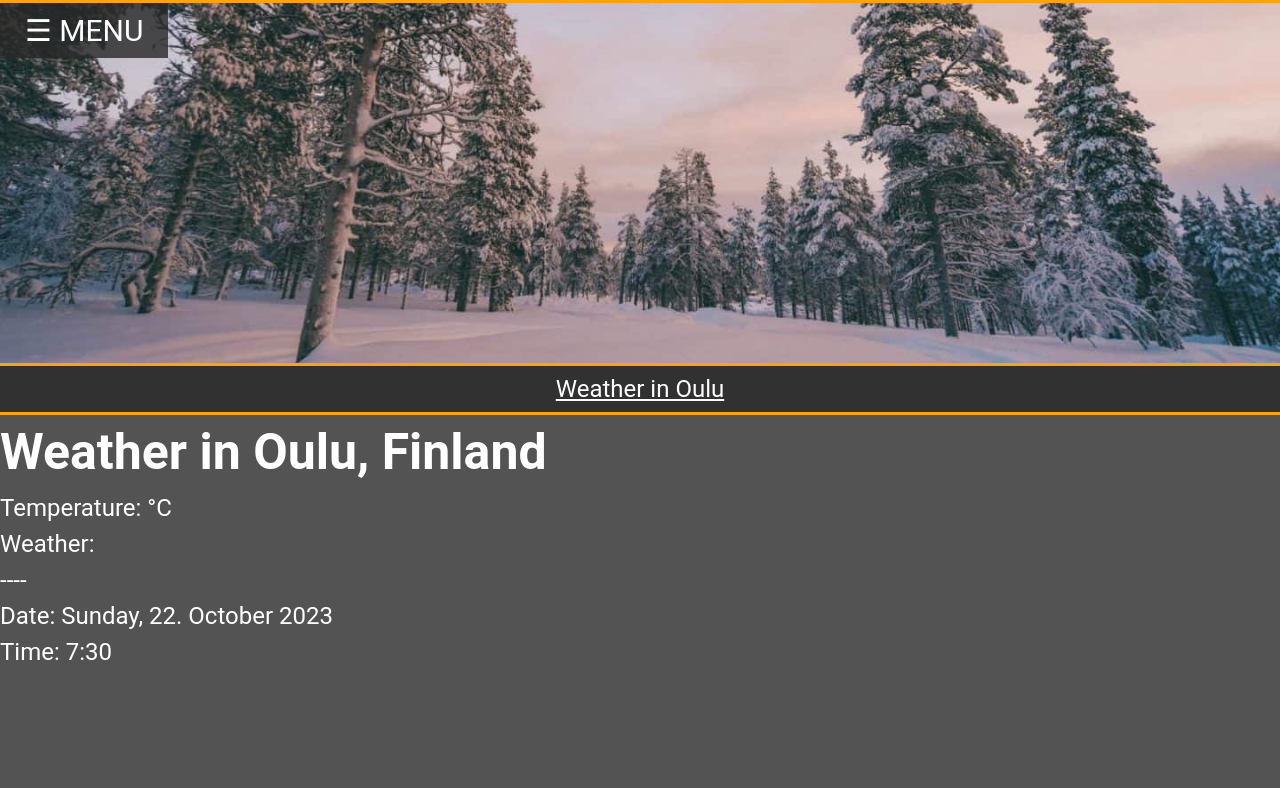
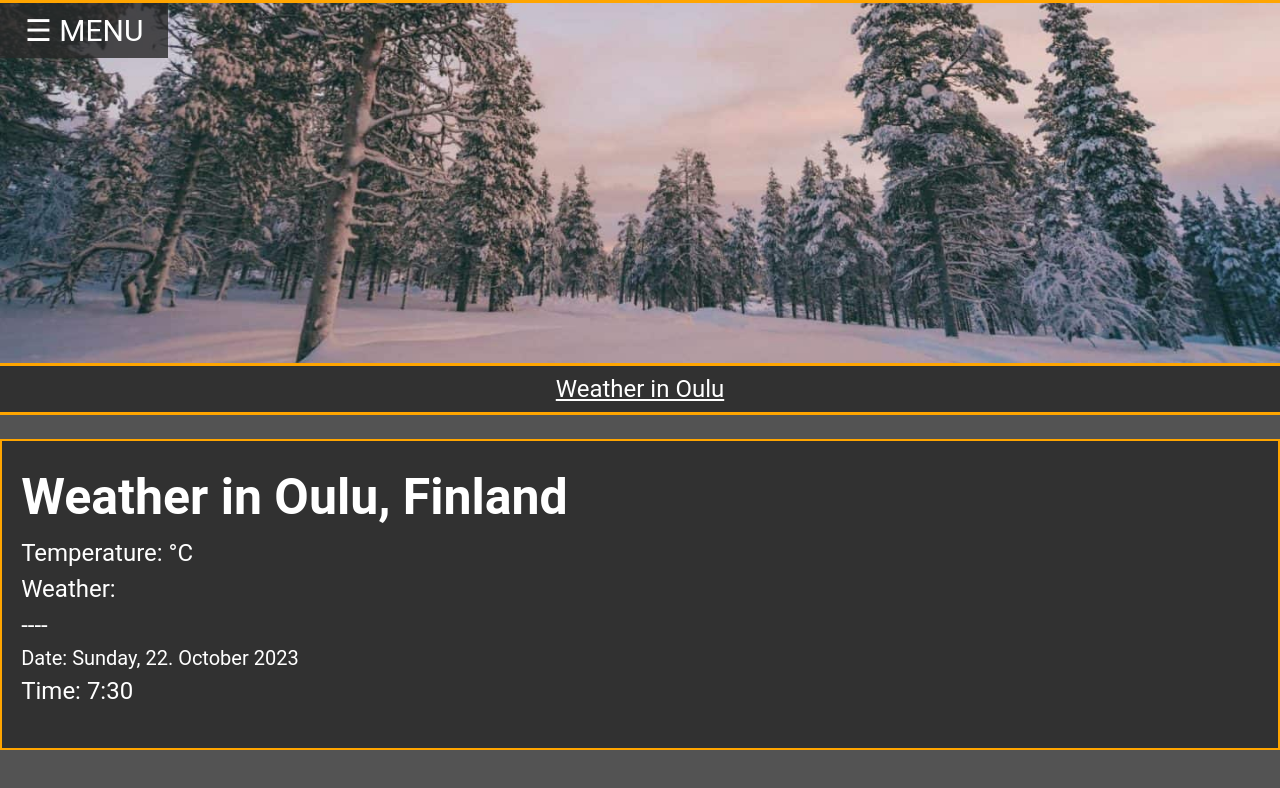
Before and after one commit to JuliusPohjanen/JuliusPohjanen.github.io, a plain HTML site: page WeatherInformation.html in a window 1280 px wide. Drawn offline with Linux system fonts and the light colour scheme; no server answers.

Commit message:
Final fixes
Final fixes

```diff
--- a/css/style.css
+++ b/css/style.css
@@ -18,7 +18,11 @@ body {
     background-repeat: no-repeat;
     background-position: center center;
 }
+#current-date{
+    font-size: 20;
+    font-weight: 400;
 
+}
 #oamkimg {
     position: absolute;
     top: 85%;
@@ -259,6 +263,17 @@ div {
 
 .thing-container2 {
     position: relative;
+    color: rgb(255, 255, 255);
+    padding: 1.5% 1.5% 3%;
+    background-color: rgba(41, 41, 41, 0.8);
+    font-size: 1vw;
+    border: 0.2vw solid orange;
+}
+.weather-container {
+    position: relative;
+    top:3%;
+    left: 0;
+    right: 0;
     color: rgb(255, 255, 255);
     padding: 1.5% 1.5% 3%;
     background-color: rgba(41, 41, 41, 0.8);
```
Also changed, not shown: FrontPage.html (+4 -3 lines).
